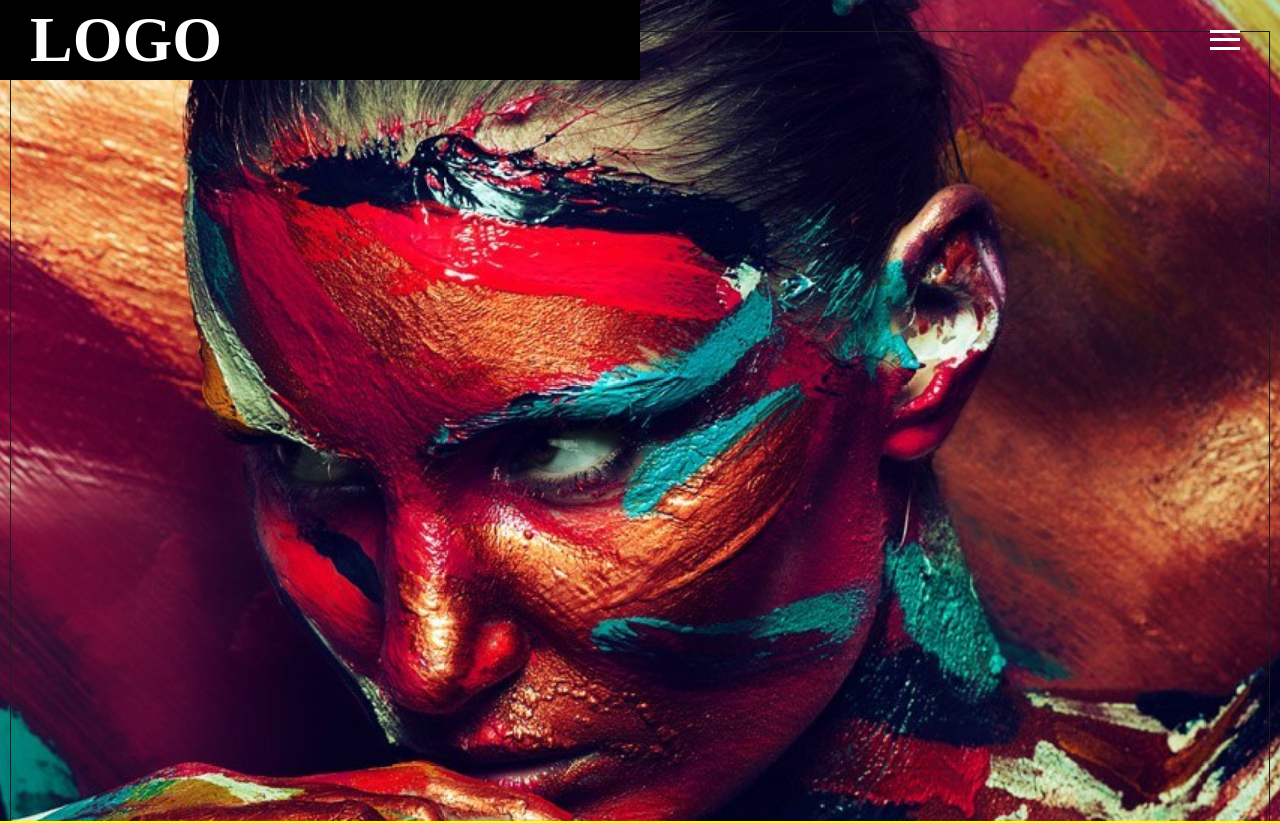
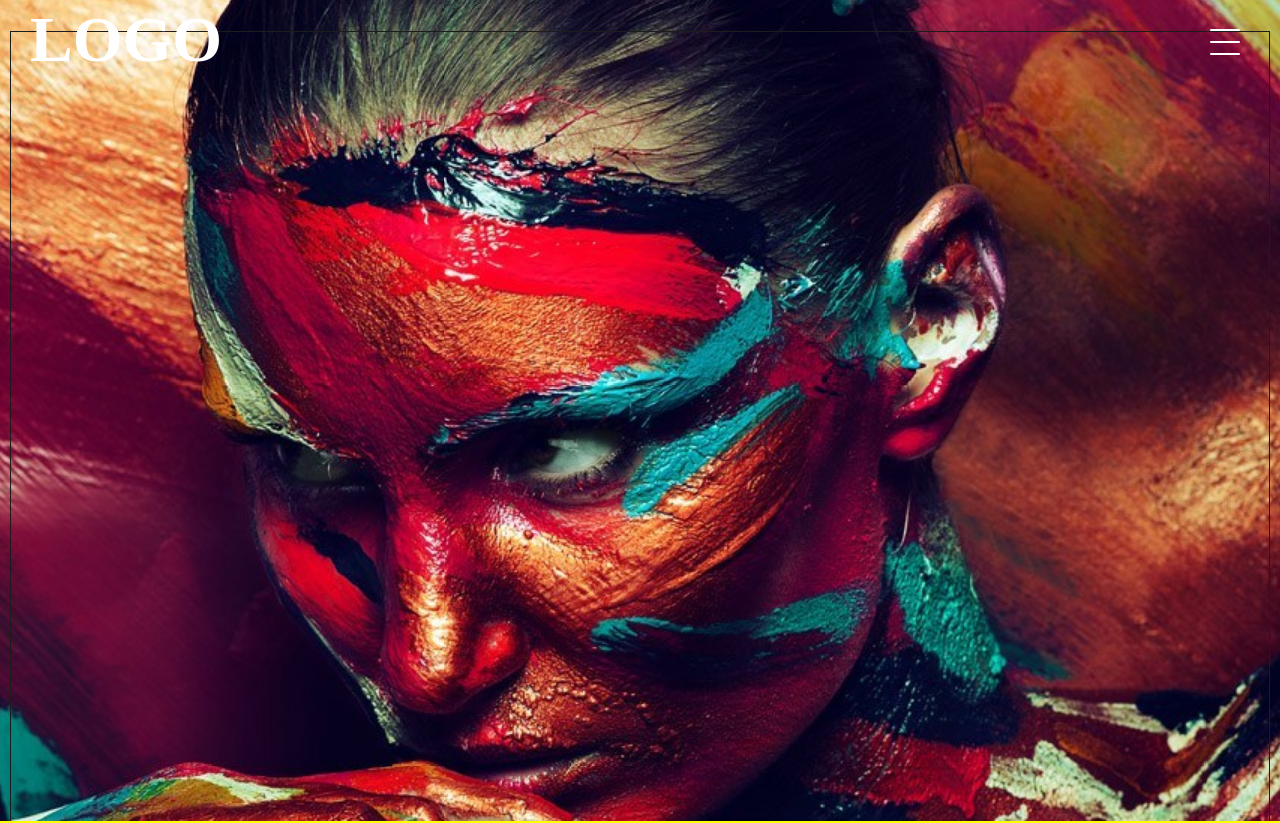
Before and after one commit to DenitsaRuseva/portfolio, a React (Create React App) app: page / in a window 1280 px wide. Shown: the top 823 px of the page. Built offline with nearby package versions, Linux system fonts and the light colour scheme.

Commit message:
close button transform

```diff
--- a/src/components/Logo/Logo.css
+++ b/src/components/Logo/Logo.css
@@ -22,5 +22,6 @@
         height: 5rem;
         line-height: 5rem;
         text-align: left;
+        background: unset;
     }
 }
--- a/src/components/Navigation/Toolbar/DrawerToggle/DrawerToggle.css
+++ b/src/components/Navigation/Toolbar/DrawerToggle/DrawerToggle.css
@@ -17,16 +17,63 @@
 .drawerToggle > div {
     display: block;
     width: 100%;
-    height: 3px;
+    height: 2px;
     background: #ffffff;
 }
 
+
 @media only screen and (min-width: 992px){
     .desk-only .drawerToggle{
-        top: 0;
-        bottom: 0;
+        top: -1.2rem;
+        bottom: unset;
         right: 40px;
-        height: 5rem;
-        padding: 27px 0px;
+        height: 24px;
+        margin: 48px auto 24px auto;
+        padding: 0px;
     }
+    .drawerToggle > div {
+          position:absolute;
+          left:0;
+          border-radius: 1px;
+          transition: all 0.2s;
+          -webkit-transition: all 0.2s;
+          -moz-transition: all 0.2s;
+    }
+
+    /* .drawerToggle:hover > div.line-1, .drawerToggle:focus > div.line-1 {
+        transform: translateY(-1);
+        -webkit-transform: translateY(-1);
+        -moz-transform: translateY(-1);
+     }
+.drawerToggle:hover > div.line-3, .drawerToggle:focus > div.line-3 {
+      transform: translateY(1);
+      -webkit-transform: translateY(1);
+      -moz-transform: translateY(1);
+}   */
+
+  .toolbar.show-menu .drawerToggle .line-1 {
+      transform: translateY(12px) translateX(0) rotate(45deg);
+      -webkit-transform: translateY(12px) translateX(0) rotate(45deg);
+      -moz-transform: translateY(12px) translateX(0) rotate(45deg);
+    }
+    .toolbar.show-menu .drawerToggle .line-2 {
+      opacity:0;
+    }
+    .toolbar.show-menu .drawerToggle .line-3 {
+      transform: translateY(-12px) translateX(0) rotate(-45deg);
+      -webkit-transform: translateY(-12px) translateX(0) rotate(-45deg);
+      -moz-transform: translateY(-12px) translateX(0) rotate(-45deg);
+    }
+
+
+
+.drawerToggle > div.line-1 {
+  top:0;
 }
+.drawerToggle > div.line-2 {
+  top:50%;
+}
+.drawerToggle > div.line-3 {
+  top:100%;
+}
+}
--- a/src/components/Navigation/Toolbar/DrawerToggle/DrawerToggle.js
+++ b/src/components/Navigation/Toolbar/DrawerToggle/DrawerToggle.js
@@ -4,9 +4,9 @@ import './DrawerToggle.css';
 export default function drawerToggle(props){
     return(
         <div className='drawerToggle' onClick={props.clicked}>
-            <div></div>
-            <div></div>
-            <div></div>
+            <div className='line line-1'></div>
+            <div className='line line-2'></div>
+            <div className='line line-3'></div>
         </div>
     );
 };
```
